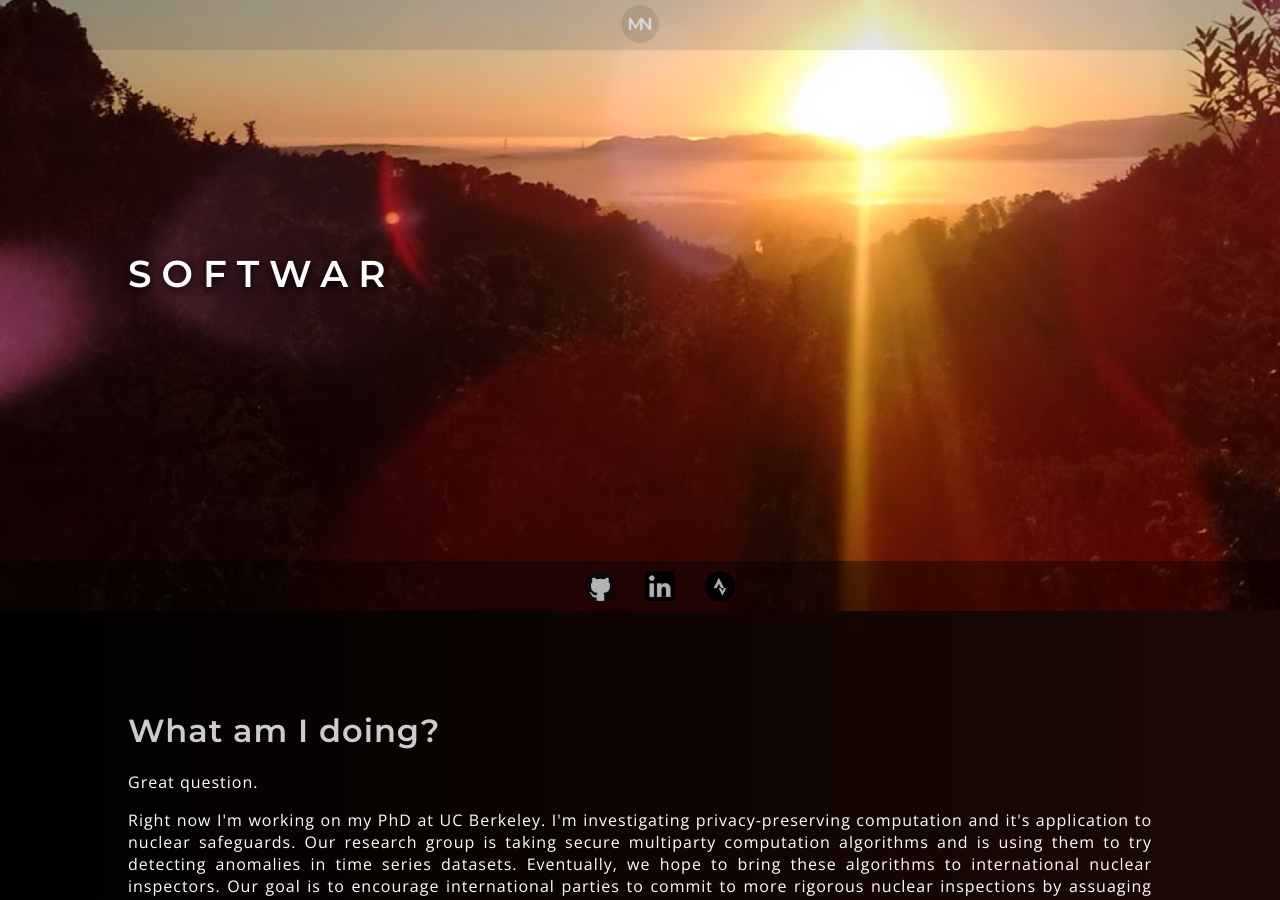
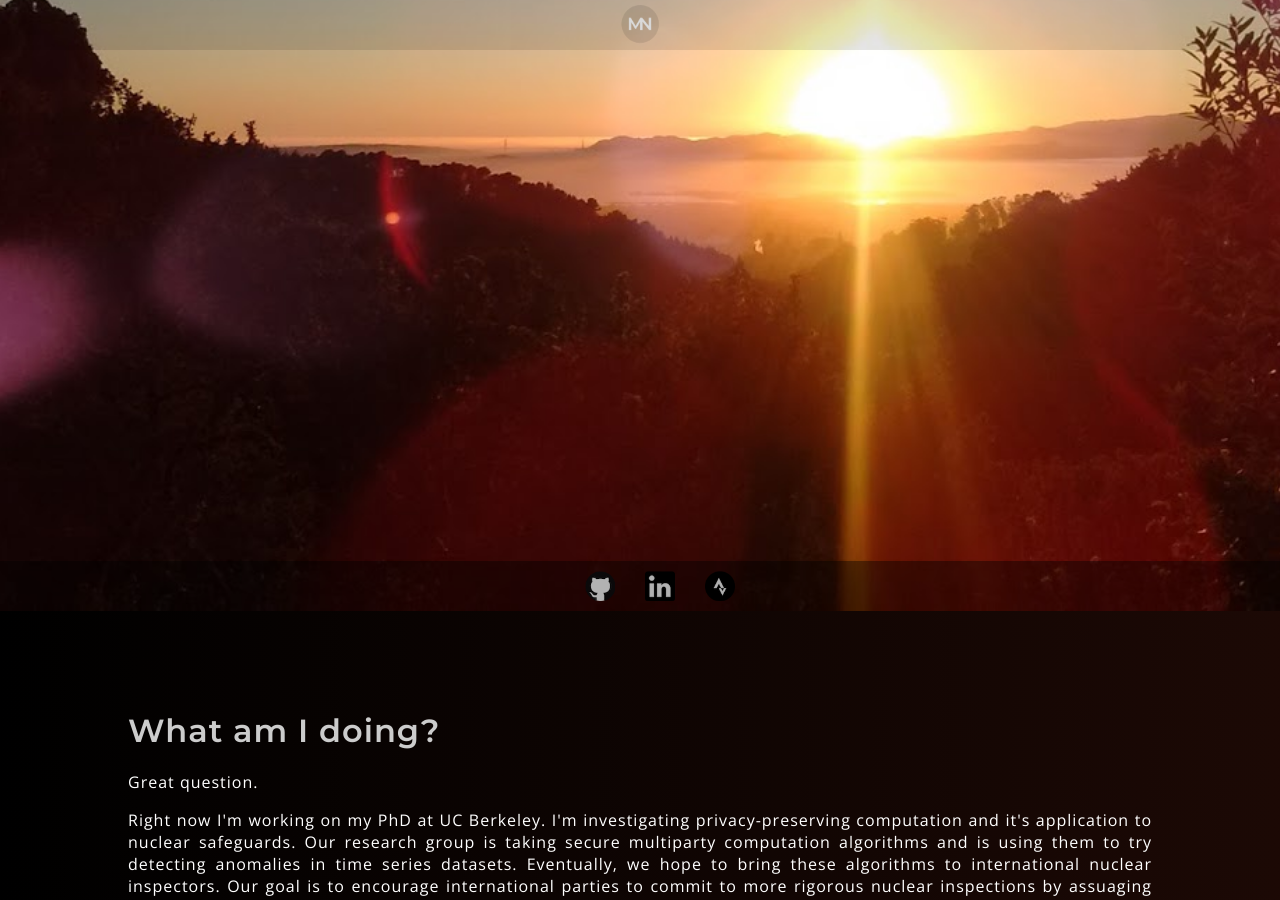
Before and after one commit to mitchnegus/mitchnegus.github.io, a Jekyll site: the page built from index.md, in a window 1280 px wide and 900 px high, scrolled down 289 px. Built offline with Jekyll 4.4.1, drawn with Linux system fonts in a browser that asks for light colours; our own code applies the rules of GitHub Pages for plain Markdown files.

Commit message:
improved timing

```diff
--- a/assets/css/style.css
+++ b/assets/css/style.css
@@ -2,8 +2,9 @@
 ---
 
 @keyframes fadeIn {
-	from { opacity: 0; }
-	to   { opacity: 1; }
+	  0% { opacity: 0; }
+	 30% { opacity: 0; }
+	100% { opacity: 1; }
 }
 
 body {
@@ -52,7 +53,7 @@
 	background-position: center center;
 	background-repeat: no-repeat;
 	background-size: cover;
-	animation: fadeIn 1s;
+	animation: fadeIn 1.5s;
 }
 
 #initials-bar {
--- a/assets/js/typewriter.js
+++ b/assets/js/typewriter.js
@@ -31,7 +31,7 @@
 		const delete_pause = 2500;
 
 		// Generate the animation for each title
-		let titleDelay = 1500;
+		let titleDelay = 2000;
 		let deleteDelay = 0;
 		for (let i = 0; i < titles.length; i++) {
 			// Type the title
```
